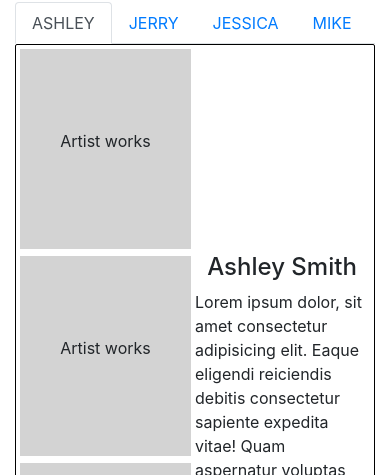
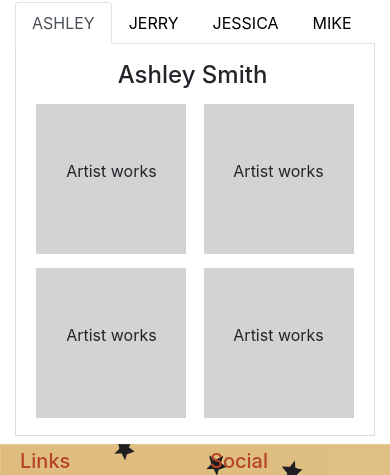
Before and after one commit to dev-cody/BoldInkTattoo, a website: page artist.html in a window 390 px wide. Shown: the part 267-742 px from the top of the page. Drawn offline with nearby package versions, Linux system fonts and the light colour scheme.

Commit message:
Added mobile layout for the artist page. Removed the Gallery page since instagram API is getting removed.

```diff
--- a/artist.html
+++ b/artist.html
@@ -41,11 +41,14 @@
                         <li class="nav-item">
                             <a href="about.html" class="nav-link">About</a>
                         </li>
-                        <li class="nav-item">
-                            <a href="gallery.html" class="nav-link">Gallery</a>
-                        </li>
                         <li class="nav-item active">
                             <a href="artist.html" class="nav-link" role="button">Artists</a>
+                        </li>
+                        <li class="nav-item">
+                            <a href="piercings.html" class="nav-link">Piercings</a>
+                        </li>
+                        <li class="nav-item">
+                            <a href="aftercare.html" class="nav-link">After Care</a>
                         </li>
                     </ul>
                 </div>
@@ -60,16 +63,16 @@
 
             <ul class="nav nav-tabs" role="tablist" id="artTabs">
                 <li class="nav-item">
-                    <a href="#ashley" class="nav-link active" role="tab" data-toggle="tab">ASHLEY</a>
+                    <a href="#ashley" class="nav-link active artist-nav" role="tab" data-toggle="tab">ASHLEY</a>
                 </li>
                 <li class="nav-item">
-                    <a href="#jerry" class="nav-link" role="tab" data-toggle="tab">JERRY</a>
+                    <a href="#jerry" class="nav-link artist-nav" role="tab" data-toggle="tab">JERRY</a>
                 </li>
                 <li class="nav-item">
-                    <a href="#jessica" class="nav-link" role="tab" data-toggle="tab">JESSICA</a>
+                    <a href="#jessica" class="nav-link artist-nav" role="tab" data-toggle="tab">JESSICA</a>
                 </li>
                 <li class="nav-item">
-                    <a href="#mike" class="nav-link" role="tab" data-toggle="tab">MIKE</a>
+                    <a href="#mike" class="nav-link artist-nav" role="tab" data-toggle="tab">MIKE</a>
                 </li>
             </ul>
             <div class="tab-content" id="artistTabContent">
@@ -91,7 +94,7 @@
                         </div>
                         <div class="aboutbox">
                             <h4 class="about-title">Ashley Smith</h4>
-                            <p class="about-body">Lorem ipsum dolor, sit amet consectetur adipisicing elit. Eaque eligendi
+                            <p class="about-body d-none d-md-block">Lorem ipsum dolor, sit amet consectetur adipisicing elit. Eaque eligendi
                                 reiciendis debitis consectetur sapiente expedita vitae! Quam aspernatur voluptas asperiores sunt,
                                 exercitationem dignissimos. Voluptate aliquam quibusdam obcaecati reprehenderit, sit eligendi.
                             </p>
@@ -116,7 +119,7 @@
                         </div>
                         <div class="aboutbox">
                             <h4 class="about-title">Jerry Zap</h4>
-                            <p class="about-body">Lorem ipsum dolor, sit amet consectetur adipisicing elit. Eaque eligendi
+                            <p class="about-body d-none d-md-block">Lorem ipsum dolor, sit amet consectetur adipisicing elit. Eaque eligendi
                                 reiciendis debitis consectetur sapiente expedita vitae! Quam aspernatur voluptas asperiores sunt,
                                 exercitationem dignissimos. Voluptate aliquam quibusdam obcaecati reprehenderit, sit eligendi.
                             </p>
@@ -141,7 +144,7 @@
                         </div>
                         <div class="aboutbox">
                             <h4 class="about-title">Jessica Jones</h4>
-                            <p class="about-body">Lorem ipsum dolor, sit amet consectetur adipisicing elit. Eaque eligendi
+                            <p class="about-body d-none d-md-block">Lorem ipsum dolor, sit amet consectetur adipisicing elit. Eaque eligendi
                                 reiciendis debitis consectetur sapiente expedita vitae! Quam aspernatur voluptas asperiores sunt,
                                 exercitationem dignissimos. Voluptate aliquam quibusdam obcaecati reprehenderit, sit eligendi.
                             </p>
@@ -166,7 +169,7 @@
                         </div>
                         <div class="aboutbox">
                             <h4 class="about-title">Big Mike</h4>
-                            <p class="about-body">Lorem ipsum dolor, sit amet consectetur adipisicing elit. Eaque eligendi
+                            <p class="about-body d-none d-md-block">Lorem ipsum dolor, sit amet consectetur adipisicing elit. Eaque eligendi
                                 reiciendis debitis consectetur sapiente expedita vitae! Quam aspernatur voluptas asperiores sunt,
                                 exercitationem dignissimos. Voluptate aliquam quibusdam obcaecati reprehenderit, sit eligendi.
                             </p>
--- a/styles.css
+++ b/styles.css
@@ -29,10 +29,18 @@ h5 {
     padding-right: 5px;
 }
 
+.artist-nav {
+    color: black;
+}
+
+.artist-nav:hover{
+    background-color: #B64328;
+}
+
 .artisttab {
     display: flex;
     justify-content: space-between;
-    flex-direction: row ;
+    flex-direction: row;
 }
 
 .brand {
@@ -86,6 +94,7 @@ h5 {
     background-image: url(/images/Navbar.png);
 }
 
+
 .site-footer{
     background-image: url(/images/background.png);
     background-size: cover;
@@ -94,10 +103,12 @@ h5 {
     padding: 5px;
 }
 
-.tab-pane {
-    border: black solid 1px;
-    border-radius: 2px;
+.tab-content {
+    border: 1px solid #DDD;
+    border-top: none;
+    padding: 10px;
 }
+
 
 .test-img {
     display: flex;
@@ -117,6 +128,20 @@ h5 {
 /* Media */
 @media screen and (max-width:760px){
 
+    .artisttab {
+        flex-direction: column-reverse;
+        justify-content: center;
+        align-items: center;
+    }
+
+    .aboutbox {
+        margin-top: 2%;
+    }
+
+    .img-box{
+        width: 100%;
+    }
+
     .jumbotron{
         justify-content: flex-start;
         align-items: center;
@@ -130,4 +155,11 @@ h5 {
     .brand{
         width: 300px;
     }
+
+    .test-img {
+        height: 150px;
+        width: 150px;
+    }
+
+
 }
```
Also changed, not shown: index.html (+6 -3 lines), aftercare.html (added), gallery.html (deleted), piercings.html (added).
